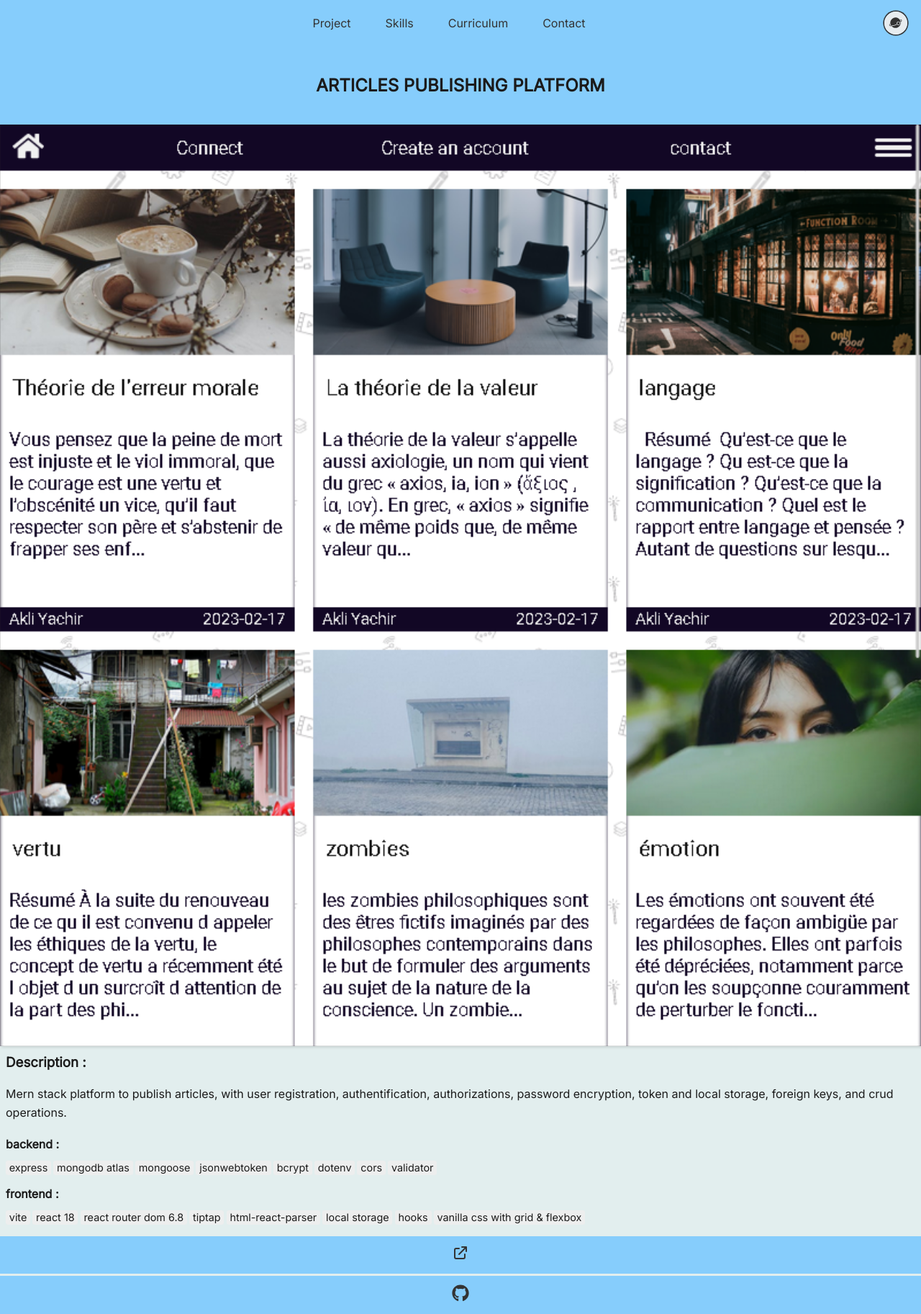
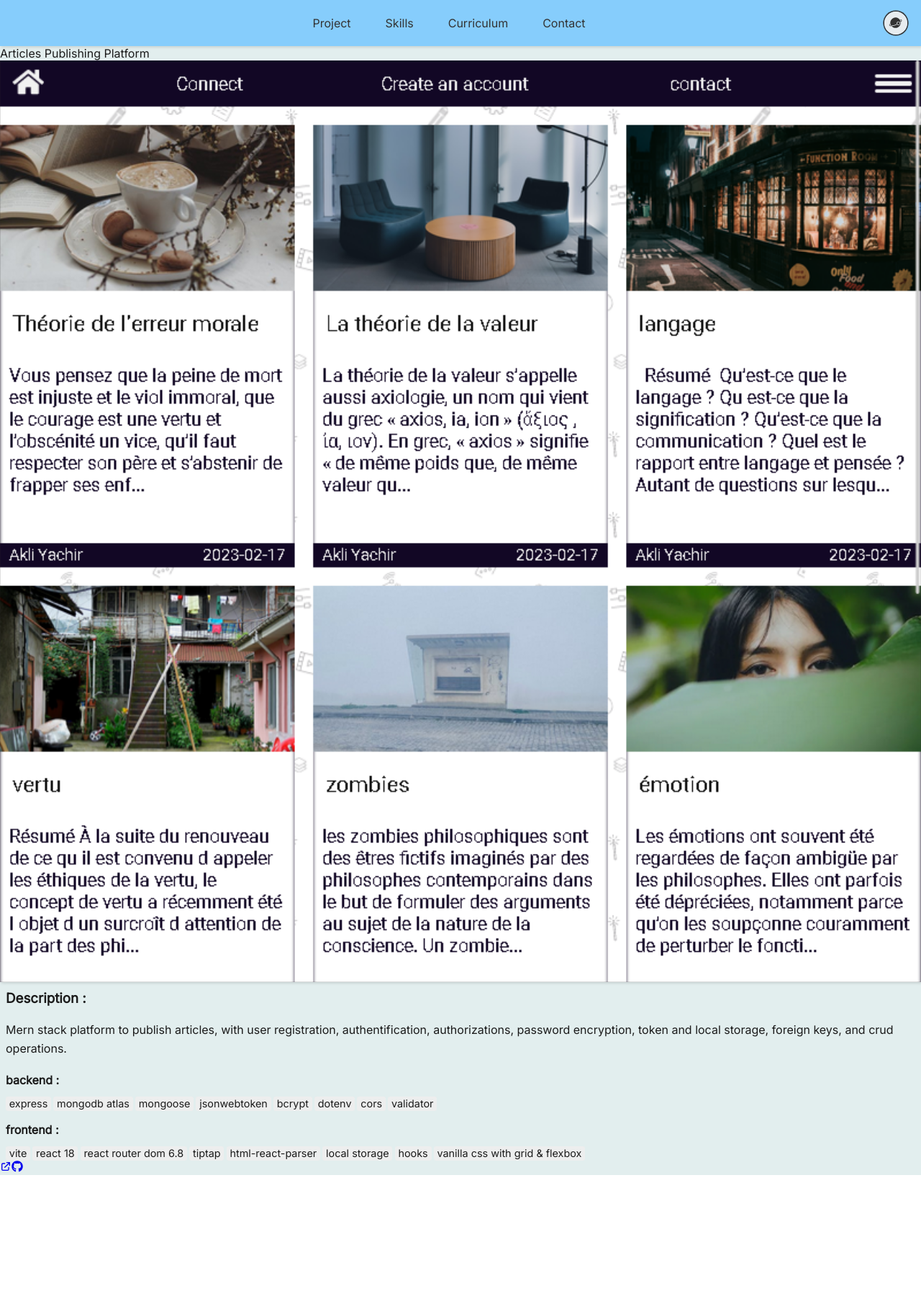
Before and after one commit to akliyachir/portfolio, a React (Vite) app: page / in a window 1280 px wide. Shown: the whole page at 72% size. After the commit the page ends 1632 px from the top, so only its background shows below. Built offline with nearby package versions, Linux system fonts and the light colour scheme.

Commit message:
projects section by window size styling

```diff
--- a/src/Components/5-ProjectCard/ProjectCard.css
+++ b/src/Components/5-ProjectCard/ProjectCard.css
@@ -1,15 +1,15 @@
-.small .ProjectCardContainer {
+.SmallProjectCardContainer {
 	background-color: var(--clr-1);
 	box-shadow: var(--b-1) var(--o-1), var(--sh-2);
 	margin: 0.5rem;
 }
 
-.dark .ProjectCardContainer {
+.dark .SmallProjectCardContainer {
 	background-color: var(--clr-4);
 	color: var(--clr-3);
 }
 
-.ProjectCardContainer .project_name {
+.SmallProjectCardContainer .project_name {
 	text-transform: uppercase;
 	font-weight: bold;
 	font-size: 1.5rem;
@@ -19,7 +19,7 @@
 	background-color: var(--tl-1);
 }
 
-.dark .ProjectCardContainer .project_name {
+.dark .SmallProjectCardContainer .project_name {
 	background-color: var(--clr-4);
 	box-shadow: var(--b-2);
 }
@@ -110,7 +110,7 @@
 	gap: 0.2rem;
 }
 
-.ProjectCardContainer .project_links_container {
+.SmallProjectCardContainer .project_links_container {
 	display: flex;
 	justify-content: center;
 	align-items: center;
@@ -122,7 +122,7 @@
 	padding-top: 1rem;
 }
 
-.ProjectCardContainer .project_links_container a {
+.SmallProjectCardContainer .project_links_container a {
 	width: 100%;
 	background-color: var(--tl-1);
 	text-align: center;
@@ -133,7 +133,7 @@
 	font-size: 1.5rem;
 }
 
-.dark .ProjectCardContainer .project_links_container a {
+.dark .SmallProjectCardContainer .project_links_container a {
 	background-color: var(--clr-4);
 	color: var(--clr-3);
 	box-shadow: var(--b-2);
@@ -141,13 +141,13 @@
 	transition-timing-function: ease-in-out;
 }
 
-.ProjectCardContainer .project_links_container a:hover {
+.SmallProjectCardContainer .project_links_container a:hover {
 	background-color: var(--td-1);
 	transition-duration: 200ms;
 	transition-timing-function: ease-in-out;
 }
 
-.dark .ProjectCardContainer .project_links_container a:hover {
+.dark .SmallProjectCardContainer .project_links_container a:hover {
 	transition-duration: 200ms;
 	transition-timing-function: ease-in-out;
 	background-color: var(--clr-5);
--- a/src/Components/5-ProjectCard/ProjectCard.jsx
+++ b/src/Components/5-ProjectCard/ProjectCard.jsx
@@ -15,11 +15,15 @@ export default function ProjectCard({
 }) {
 	const pageWidth = useContext(WindowWidthContext);
 
-	const [styleSwitchValue, setstyleSwitchValue] = useState();
+	const [ExpandDescription, setExpandDescription] = useState();
+
+	const [styleSwitchValue, setstyleSwitchValue] = useState(
+		'SmallProjectCardContainer'
+	);
 	useEffect(() => {
 		const stateSwitch = () => {
 			if (pageWidth <= 320) {
-				setstyleSwitchValue('small');
+				setstyleSwitchValue('SmallProjectCardContainer');
 			} else if (pageWidth <= 500) {
 				setstyleSwitchValue('medium');
 			} else if (pageWidth <= 700) {
@@ -35,7 +39,7 @@ export default function ProjectCard({
 	console.log('hey');
 
 	return (
-		<div className={`${styleSwitchValue} ProjectCardContainer`}>
+		<div className={styleSwitchValue}>
 			<div className='project_name'>{project_name}</div>
 			<div className='ImageHalfProjectCard'>
 				<a
```
